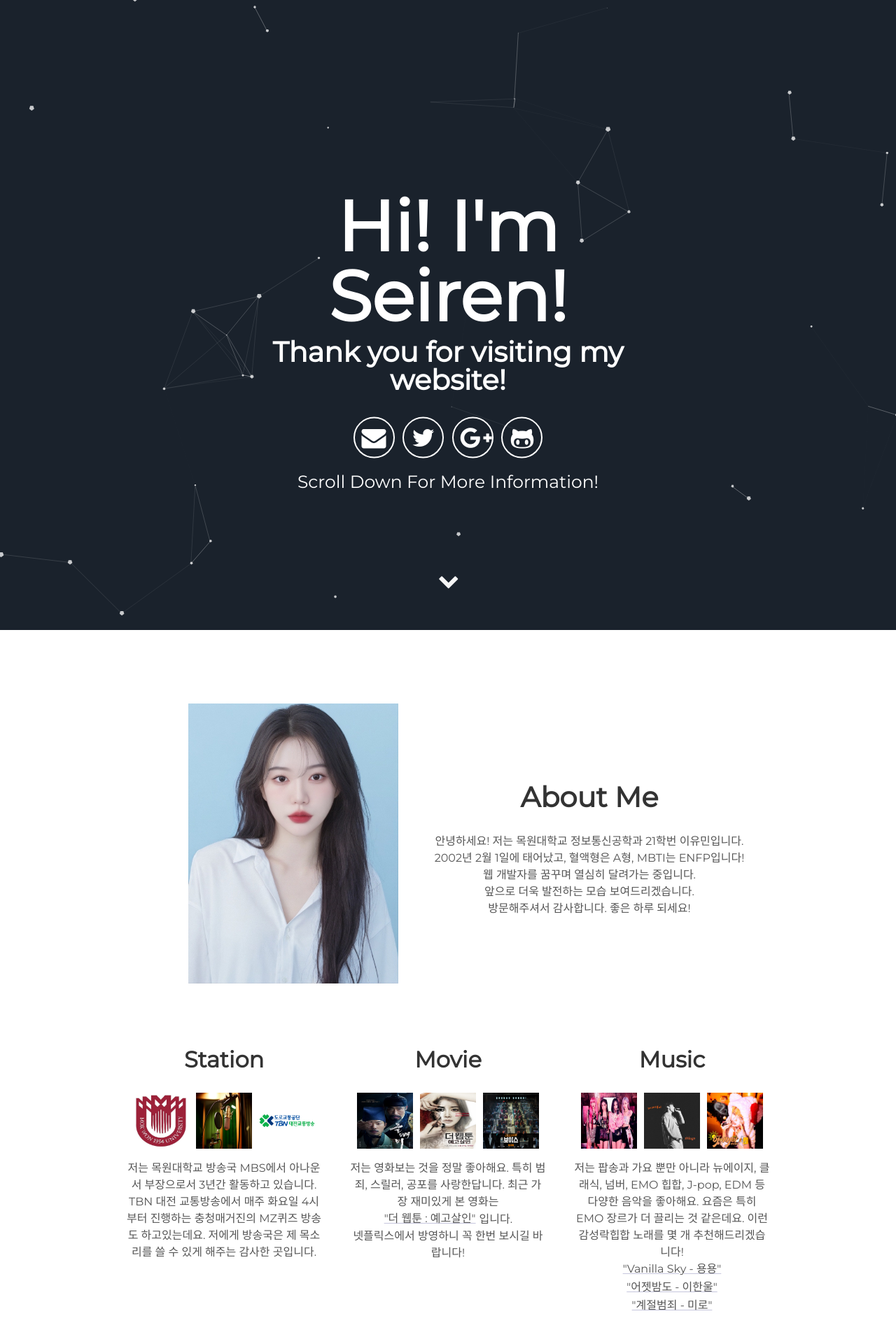
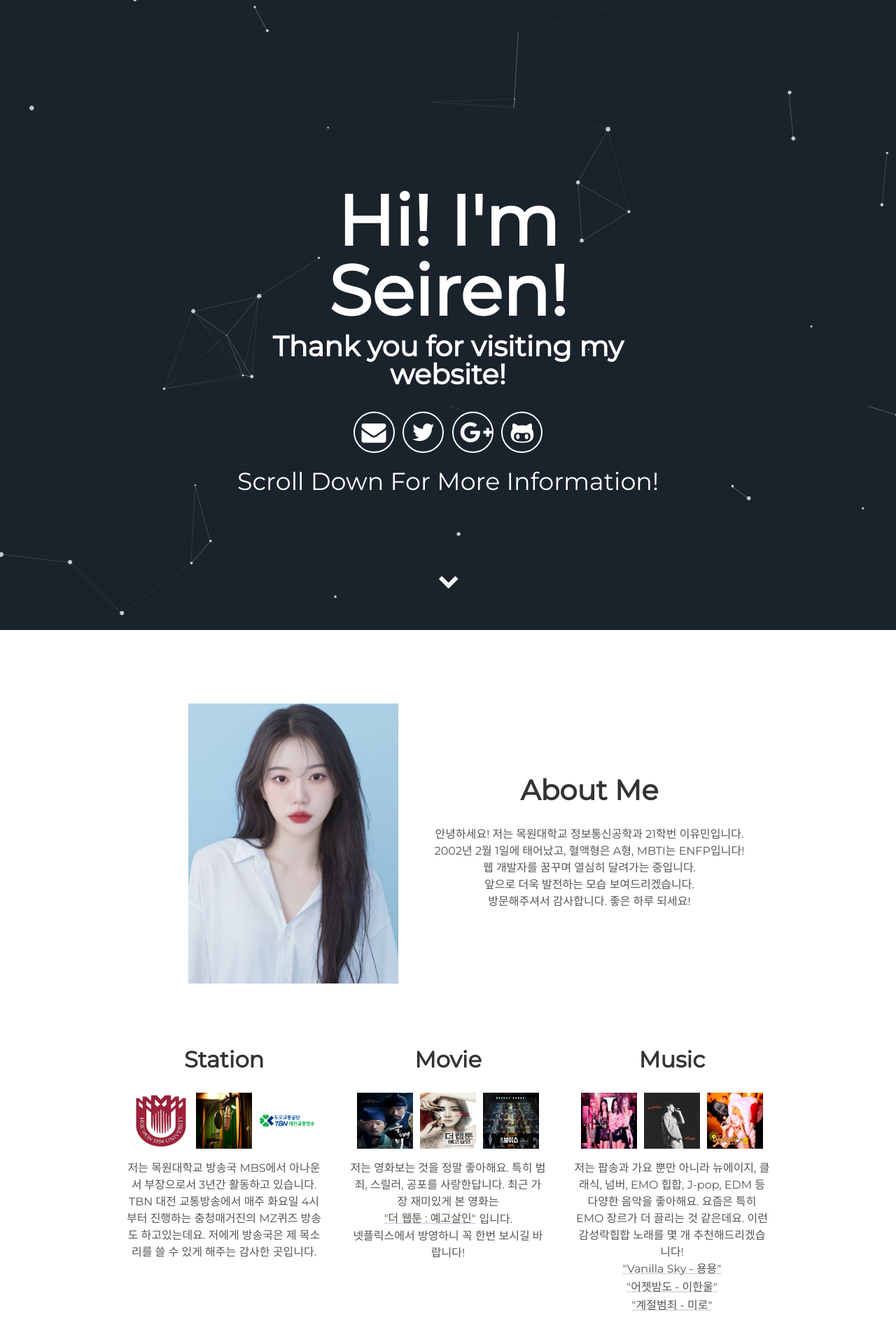
Before and after one commit to bySeiren02/Seiren.github.io, a Jekyll site: the page built from index.html, in a window 1280 px wide. Shown: the top 1920 px of the page at 70% size. Built offline with Jekyll 4.4.1, drawn with Linux system fonts in a browser that asks for light colours.

Commit message:
about me 수정

```diff
--- a/_includes/about.html
+++ b/_includes/about.html
@@ -120,7 +120,7 @@
     text-align: center;
     padding-left: 20px;
     padding-bottom: 30px;
-    margin-top: -20px;
+    margin-top: -40px;
   }
 
   @media only screen and (max-width: 549px) {
--- a/_includes/header.html
+++ b/_includes/header.html
@@ -2,12 +2,12 @@
 
 <style>
   .scr {
-    font-size: 25px;
+    font-size: 35px;
     margin-top: 10px;
   }
-  @media only screen and (min-width:550px) {
+  @media only screen and (max-width:549px) {
     .src {
-      font-size: 35px;
+      font-size: 15px;
     }
   }
 </style>
@@ -19,10 +19,10 @@
         <span class="site-description">{{site.user_title}}</span>
       </h1>
       <div class="header-icons">
-        <a aria-label="Send email" href="byseiren@naver.com" target="_blank"><i class="icon fa fa-envelope"></i></a>
-        <a aria-label="My Twitter" target="_blank" href="https://www.instagram.com/ym_seiren?igsh=MWsycnNma210YTZraQ%3D%3D&utm_source=qr" target="_blank"><i class="icon fa fa-twitter" aria-hidden="true"></i></a>
-        <a aria-label="My Google Plus" target="_blank" href="https://velog.io/@byseiren/series" target="_blank"><i class="icon fa fa-google-plus" aria-hidden="true"></i></a>
-        <a aria-label="My Github" target="_blank" href="https://github.com/bySeiren02" target="_blank"><i class="icon fa fa-github-alt" aria-hidden="true"></i></a>
+        <a aria-label="Send email" href="byseiren@naver.com" target="_blank"><i class="icon fa fa-envelope" aria-hidden="true"></i></a>
+        <a aria-label="My Twitter" target="_blank" href="https://www.instagram.com/ym_seiren?igsh=MWsycnNma210YTZraQ%3D%3D&utm_source=qr"><i class="icon fa fa-twitter" aria-hidden="true"></i></a>
+        <a aria-label="My Google Plus" target="_blank" href="https://velog.io/@byseiren/series" ><i class="icon fa fa-google-plus" aria-hidden="true"></i></a>
+        <a aria-label="My Github" target="_blank" href="https://github.com/bySeiren02" ><i class="icon fa fa-github-alt" aria-hidden="true"></i></a>
       </div>
       <div class="scr">
         Scroll Down For More Information!
```
